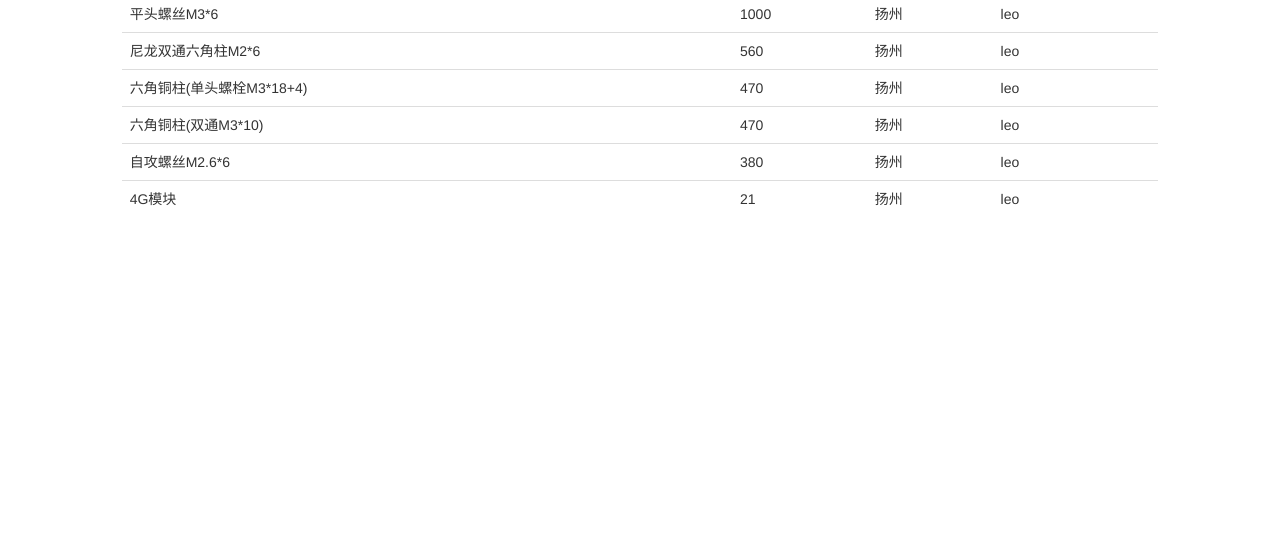
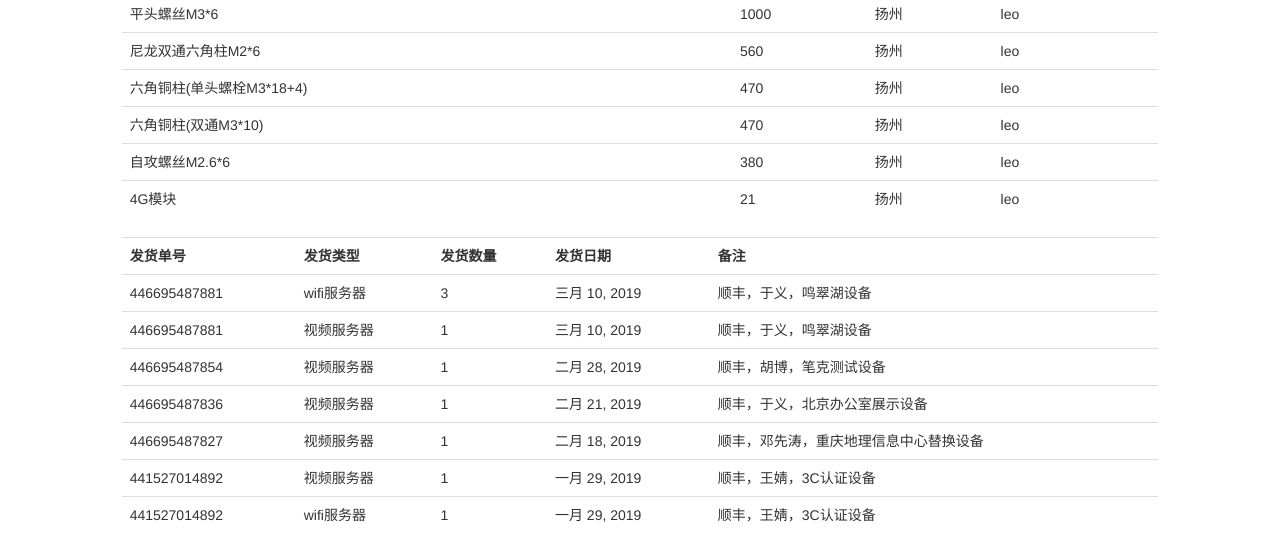
Before and after one commit to Leo464066018/hello, a Django app: page / in a window 1280 px wide. Shown: the part 817-1370 px from the top of the page. Before the commit the page ends 1023 px from the top, so only its background shows below. Run offline with Django 3.2, Linux system fonts and the light colour scheme; data comes from the database, SQL or seed files in the repository; both versions use the stored data as it was after the commit.

Commit message:
修改view.py

```diff
--- a/store/admin.py
+++ b/store/admin.py
@@ -10,7 +10,7 @@ class ItemAdmin(admin.ModelAdmin):
 
 @admin.register(Operation)
 class OperationAdmin(admin.ModelAdmin):
-    list_display = ('id', 'item', 'operated_time')
+    list_display = ('id', 'item', 'operated_time', 'note')
 
 @admin.register(PostManage)
 class PostManageAdmin(admin.ModelAdmin):
--- a/store/models.py
+++ b/store/models.py
@@ -27,6 +27,7 @@ class Operation(models.Model):
     operate = models.CharField(max_length=8, choices=OPERATIONS, verbose_name='操作')
     num = models.IntegerField(verbose_name='数目')
     operated_time = models.DateTimeField(auto_now_add=True, verbose_name='操作日期')
+    note = models.CharField(max_length=128, verbose_name='备注')
 
     def __str__(self):
         return self.item.name
--- a/store/templates/store/list.html
+++ b/store/templates/store/list.html
@@ -21,3 +21,27 @@
     {% endfor%}
 </table>
 {% endblock %}
+
+
+{% block postmanage %}
+<table class="table">
+    <tr>
+        <th>发货单号</th>
+        <th>发货类型</th>
+        <th>发货数量</th>
+        <th>发货日期</th>
+        <th>备注</th>
+    </tr>
+    {% for pm in postmanage %}
+        <tr>
+            <td>{{ pm.post_num }}</td>
+            <td>{{ pm.get_server_type_display }}</td>
+            <td>{{ pm.server_num }}</td>
+            <td>{{ pm.post_date }}</td>
+            <td>{{ pm.note_text }}</td>
+        </tr>
+    {% empty %}
+        <h4>未查询到相关记录</h4>
+    {% endfor%}
+</table>
+{% endblock %}
--- a/store/templates/store/operate.html
+++ b/store/templates/store/operate.html
@@ -1,7 +1,6 @@
 {%  extends 'base.html' %}
 
 {% block first_active %}{% endblock %}
-{% block dropdown_active %}active{% endblock %}
 {% block operate_active %}active{% endblock %}
 
 {% block content %}
@@ -34,6 +33,7 @@
                             <th>操作</th>
                             <th>数目</th>
                             <th>操作日期</th>
+                            <th>备注</th>
                         </tr>
                         {% for operation in operations %}
                         <tr>
@@ -41,6 +41,7 @@
                             <td>{{ operation.get_operate_display }}</td>
                             <td>{{ operation.num }}</td>
                             <td>{{ operation.operated_time|date:"Y-m-d H:i:s" }}</td>
+                            <td>{{ operation.note }}</td>
                         </tr>
                         {% empty %}
                         <tr>暂无记录</tr>
--- a/store/templates/store/postmanage.html
+++ b/store/templates/store/postmanage.html
@@ -1,7 +1,6 @@
 {%  extends 'base.html' %}
 
 {% block first_active %}{% endblock %}
-{% block dropdown_active %}active{% endblock %}
 {% block post_active %}active{% endblock %}
 
 {% block content %}
--- a/store/views.py
+++ b/store/views.py
@@ -10,8 +10,10 @@ from .forms import LoginForm, OperateForm, PostForm
 
 def show(request):
     items = Item.objects.all()
+    postmanage = PostManage.objects.all()
     context = {
         'items': items,
+        'postmanage': postmanage,
     }
     return render(request, 'store/list.html', context)
 
@@ -54,6 +56,7 @@ def do_operate(request):
             operate_item = operate_form.cleaned_data['item']
             operate = operate_form.cleaned_data['operate']
             num = operate_form.cleaned_data['num']
+            note = operate_form.cleaned_data['note']
             item = Item.objects.get(name=operate_item)
             item_qty = item.qty
             if operate == 'plus':
@@ -63,6 +66,7 @@ def do_operate(request):
                     'item': operate_item,
                     'operate': operate,
                     'num': num,
+                    'note': note,
                 }
                 Operation.objects.create(**operation)
             else:
@@ -75,6 +79,7 @@ def do_operate(request):
                         'item': operate_item,
                         'operate': operate,
                         'num': num,
+                        'note': note,
                     }
                     Operation.objects.create(**operation)
     else:
@@ -96,7 +101,7 @@ def do_post(request):
         '大华电源适配器': 1,
         '内置型4G天线': 1,
         '4G模块': 1,
-        'RF射频SMA-KKY母对母转接头': 1,
+        'RF射频SMA-KKY母对母转接头': 2,
         '劲霸18650锂电池': 2,
         '视频服务器主板固定板': 1,
         '视频服务器摄像头固定板': 1,
--- a/templates/base.html
+++ b/templates/base.html
@@ -33,7 +33,7 @@
             <ul class="nav navbar-nav">
                 <li class="{% block first_active %}active{% endblock %}">
                     <a href="{% url 'show' %}">首页</a></li>
-                <li class="dropdown {% block dropdown_active %}{% endblock %}">
+                <li class="dropdown">
                   <a href="#" class="dropdown-toggle" data-toggle="dropdown" role="button" aria-haspopup="true" aria-expanded="false">管理<span class="caret"></span></a>
                   <ul class="dropdown-menu">
                     <li class="{% block operate_active %}{% endblock %}"><a href="{% url 'do_operate' %}">配件管理</a></li>
@@ -62,9 +62,14 @@
 </div>
 <div class="container-fluid">
     <div class="row">
-        <div class="col-sm-10 col-md-offset-1">
+        <div class="col-xs-12 col-md-10 col-md-offset-1">
             {% block content %}
             {% endblock %}
+        </div>
+    </div>
+    <div class="row">
+        <div class="col-xs-12 col-md-10 col-md-offset-1">
+            {% block postmanage %}{% endblock %}
         </div>
     </div>
 </div>
```
Also changed, not shown: store/forms.py (+7 -2 lines), db.sqlite3, store/migrations/0012_operation_note.py (added).
